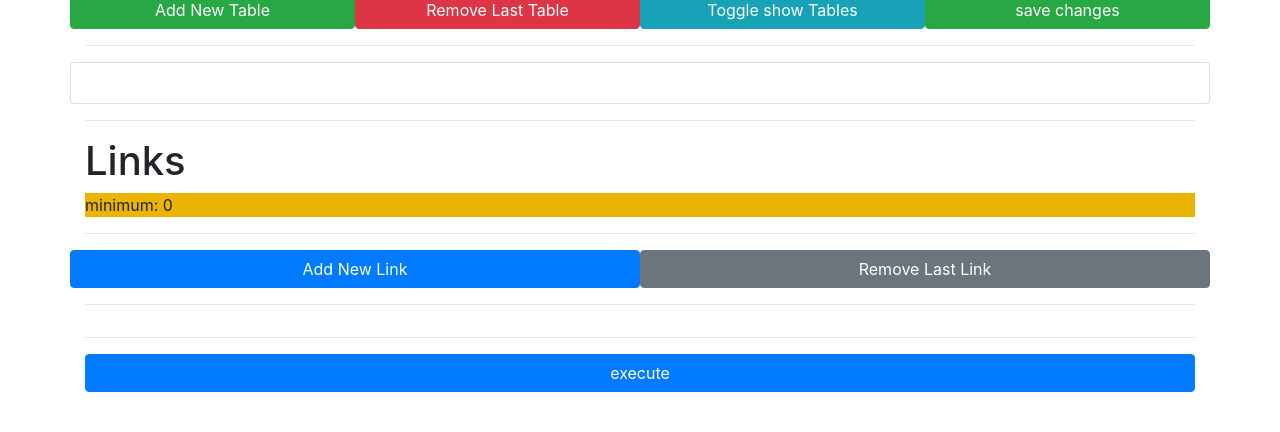
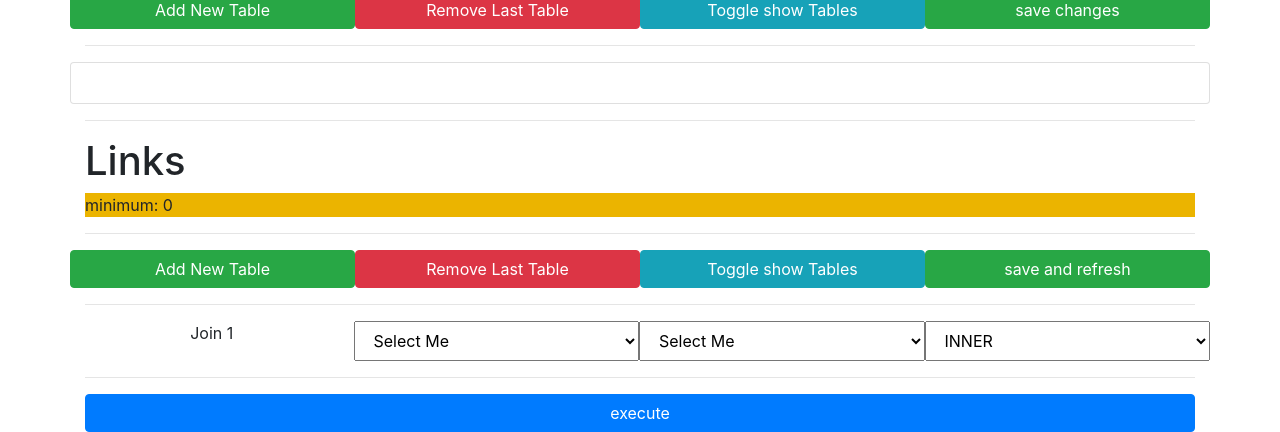
Before and after one commit to Ethel173/unnamed_SQL, a Flask app: page / in a window 1280 px wide. Shown: the part 420-852 px from the top of the page. Before the commit the page ends 812 px from the top, so only its background shows below. Run offline with Flask 2, Linux system fonts and the light colour scheme; some libraries are stand-ins or nearby versions.

Commit message:
added ability to remember selections during refresh

```diff
--- a/static/scripts.js
+++ b/static/scripts.js
@@ -50,24 +50,24 @@ var generator = {
             generator.selbox_not_mandatory(atts['id'])
         }
     },
-
+    //takes the selbox itself
     selbox_gen_placeholder: function(pos)
     {
         //console.log('position: '+pos)
         var option = document.createElement("option");
-        option.value = generator.selbox_placeholder
+        option.value = generator.selbox_none
         option.hidden = true
         option.text = generator.selbox_placeholder
         document.getElementById(pos).appendChild(option);
     },
-
+    //takes the selbox itself
     selbox_not_mandatory: function(pos){
         var option = document.createElement("option");
         option.value = generator.selbox_none
         option.text = generator.selbox_none
         document.getElementById(pos).appendChild(option);
     },
-
+    //takes the selbox itself
     selbox_append: function(pos,append_me){
         //console.log('in funct: '+ append_me)
         if(Array.isArray(append_me)){
@@ -86,9 +86,9 @@ var generator = {
         }
         },
 
-    selbox_refresh:function(pos,placeholder=true,mandatory=false,data){
+        ///wtf am i doing here
+    selbox_init:function(pos,placeholder=true,mandatory=false,data){
         //alert('refresh:' +pos)
-        var work = document.getElementById(pos).innerHTML =''
         if (placeholder){
             generator.selbox_gen_placeholder(pos)
         }
@@ -199,17 +199,7 @@ var table = {
                 "value":'',
                 "placeholder":table.content_template.col_placeholder,
             })
-        /*
-        var new_tab_col = document.createElement("input");
-        new_tab_col.setAttribute("id", `tab_${table.active.counter}_col`)
-        new_tab_col.setAttribute("class", `col`)
-        new_tab_col.setAttribute("type", `text`)
-        new_tab_col.setAttribute("value", '')
-        new_tab_col.setAttribute("placeholder", table.content_template.col_placeholder)
-        document.getElementById(`tab_${table.active.counter}_div_row`).appendChild(new_tab_col)
-        //add entry to active_Tables
-        //active_tables[`tab_${table.active.counter}`] = {'name' : '', 'cols':''}
-        */
+
 
     },
 
@@ -237,7 +227,10 @@ var table = {
         table.active.counter -=1
     },
 
+
+    //todo its saving delted table entries
     save:function(){
+
         table.active.saved_counter = table.active.counter
         console.log("SAV "+table.active.counter )
         //CHANGE ME BACK TO 1 WHEN DONE WITH TEST TABLES
@@ -276,13 +269,14 @@ var link = {
 
     content_template: {
         link_text : "(Colum A, Colum B)",
-        link_name : "Link",
+        link_name : "Join",
     },
 
     active : {
-        prefix:'link_',
-        "counter":0
+        counter:0
         },
+
+    selected_links:{},
 
 
     add: function() {
@@ -331,7 +325,7 @@ var link = {
             },
             `link_${link['active']['counter']}_div_row`)
             //gen sel 1
-            generator.selbox_refresh(
+            generator.selbox_init(
                 pos = `link_${link['active']['counter']}_table${table_counter}`,
                 placeholder=true,
                 mandatory=false,
@@ -339,16 +333,6 @@ var link = {
             )
             link.populate(`link_${link['active']['counter']}_table${table_counter}`)
         }
-
-        //placeholder test
-        generator.selbox_refresh(
-            pos = `link_${link['active']['counter']}_table1`,
-            placeholder=true,
-            mandatory=false,
-            data=table.active
-        )
-        link.populate(`link_${link['active']['counter']}_table1`)
-
 
         //create TYPE select box
         generator.selbox_gen({'id':`link_${link['active']['counter']}_sel`,"class": `col`},`link_${link['active']['counter']}_div_row`,placeholder=false,mandatory=true)
@@ -360,24 +344,53 @@ var link = {
     remove: function() {
         //populate
         var work = document.getElementById(`link_${link['active']['counter']}_div`)
-        var work_name = document.getElementById(`link_${link['active']['counter']}_name`)
-        //check
-        if (work_name.value != ''){
-            return alert(`Link ${link['active']['counter']} 'name' field has text`)
+        var table_1 = document.getElementById(`link_${link['active']['counter']}_table1`)
+        var table_2 = document.getElementById(`link_${link['active']['counter']}_table2`)
+        //checks
+        if (table_1.value != generator.selbox_none){
+            return alert(`${link.content_template.link_name} ${link['active']['counter']}, field 1 has a selection`)
+        }
+        if (table_2.value != generator.selbox_none){
+            return alert(`${link.content_template.link_name} ${link['active']['counter']}, field 2 has a selection`)
         }
         //logic
         work.remove()
         link.active.counter -= 1
     },
 
-    refresh: function(id){
-        generator.selbox_refresh(
-            id,
-            placeholder=true,
-            mandatory=false,
-            )
+    refresh: function(){
+        //clear
+        link.selected_links={}
+
+        for (var i=1; i <= link.active.counter;i++)
+        {
+            //console.log(`tried refershing link_${i}`)
+            for (var j=1; j <= 2;j++){
+                //append
+                selected = document.getElementById(`link_${i}_table${j}`)
+                //console.log('picked ', selected.value)
+                prebuild ="link_"+i+"_table"+j
+
+                //add link entry
+                link.selected_links[prebuild] = selected.value
+
+                link.repopulate_handler(
+                    id = `link_${i}_table${j}`,
+                    placeholder=true,
+                    mandatory=false,
+                    selections = link.selected_links,
+                    )
+                    //console.log(`tried refershing table${i},${j}`)
+                    //console.log(`added tables`,link.selected_links)
+                }
+
+        }
+        //console.log("SELLINKS ",link)
     },
-    populate: function(pos){
+    //takes the selbox itself
+    populate: function(pos,selections=[]){
+        console.log("SEL CHECK",selections)
+
         for(var tab_selection = 1; tab_selection <= table.active.saved_counter;tab_selection++){
             /*console.log("POPULATE"+JSON.stringify(tab_selection))
             console.log("POPULATE"+JSON.stringify(table.active[tab_selection]))
@@ -388,21 +401,38 @@ var link = {
                 //console.log("populate key "+table.active[tab_selection].raw[sub_sel])
                 var option = document.createElement("option")
                 option.value = table.active[tab_selection].raw[sub_sel]
+
+                //handles selected entry
+                //i hate this
+                if (selections.length!=0 && selections[pos] != "None" && selections[pos] == table.active[tab_selection].raw[sub_sel]){
+                    //console.log("SEL CHECKIF 0",selections)
+                    //console.log("SEL CHECKIF 2",option)
+                    option.selected = 'selected'
+                }
+
                 option.text = table.active[tab_selection].raw[sub_sel] +" (" + table.active[tab_selection].name + ")"
                 //console.log("POPULATE VAL",option.value)
 
-            /*for(var sub_sel = 1; sub_sel <= table.active[prefix].counter;sub_sel++){
-                var option = document.createElement("option")
-                option.value = table.active.prefix['raw'][sub_sel]
-                option.text = table.active.prefix['raw'][sub_sel]
-            */
-            //console.log("key "+i)
-            //console.log("bal "+atts[i])
-            //new_data.setAttribute(`${[i]}`, [atts[i]])
             document.getElementById(pos).appendChild(option);
             }
         }
+    },
+
+    repopulate_handler:function(pos,placeholder=false,mandatory=false,selections=[]){
+        console.log("REPOP caught",selections)
+        console.log("repop cleared:",pos)
+        document.getElementById(pos).innerHTML=''
+
+        //alert('refresh:' +pos)
+        if (placeholder){
+            generator.selbox_gen_placeholder(pos)
+        }
+        if (!mandatory){
+            generator.selbox_not_mandatory(pos)
+        }
+        link.populate(pos,selections)
     }
+
 }
 
 
--- a/templates/starter.html
+++ b/templates/starter.html
@@ -17,7 +17,7 @@
 </head>
 
 //table.add(),table.add()
-<body onload="">
+<body onload="link.add()">
     <!-- Optional JavaScript -->
     <!-- jQuery first, then Popper.js, then Bootstrap JS -->
     <script src="https://code.jquery.com/jquery-3.2.1.slim.min.js" integrity="sha384-KJ3o2DKtIkvYIK3UENzmM7KCkRr/rE9/Qpg6aAZGJwFDMVNA/GpGFF93hXpG5KkN" crossorigin="anonymous"></script>
@@ -102,8 +102,10 @@
                 <hr>
                 <!-- change Links -->
                 <div class="row">
-                    <button type='button' class='col btn btn-primary' name='add_link_bttn' onclick="link.add()">Add New Link</button>
-                    <button type='button' class='col btn btn-secondary' name='rem_link_bttn' onclick="link.remove()">Remove Last Link</button>
+                    <button type='button' class='col btn btn-success' name='adj_tables_counter_bttn' onclick="link.add()">Add New Table</button>
+                    <button type='button' class='col btn btn-danger' name='adj_tables_counter_bttn' onclick="link.remove()">Remove Last Table</button>
+                    <button type='button' class='col btn btn-info' name='adj_tables_counter_bttn' onclick="togg('link')">Toggle show Tables</button>
+                    <button type='button' class='col btn btn-success' name='adj_tables_counter_bttn' onclick="link.refresh()">save and refresh</button>
                 </div>
                 <hr>
                 <!--end changeLinks-->
```
